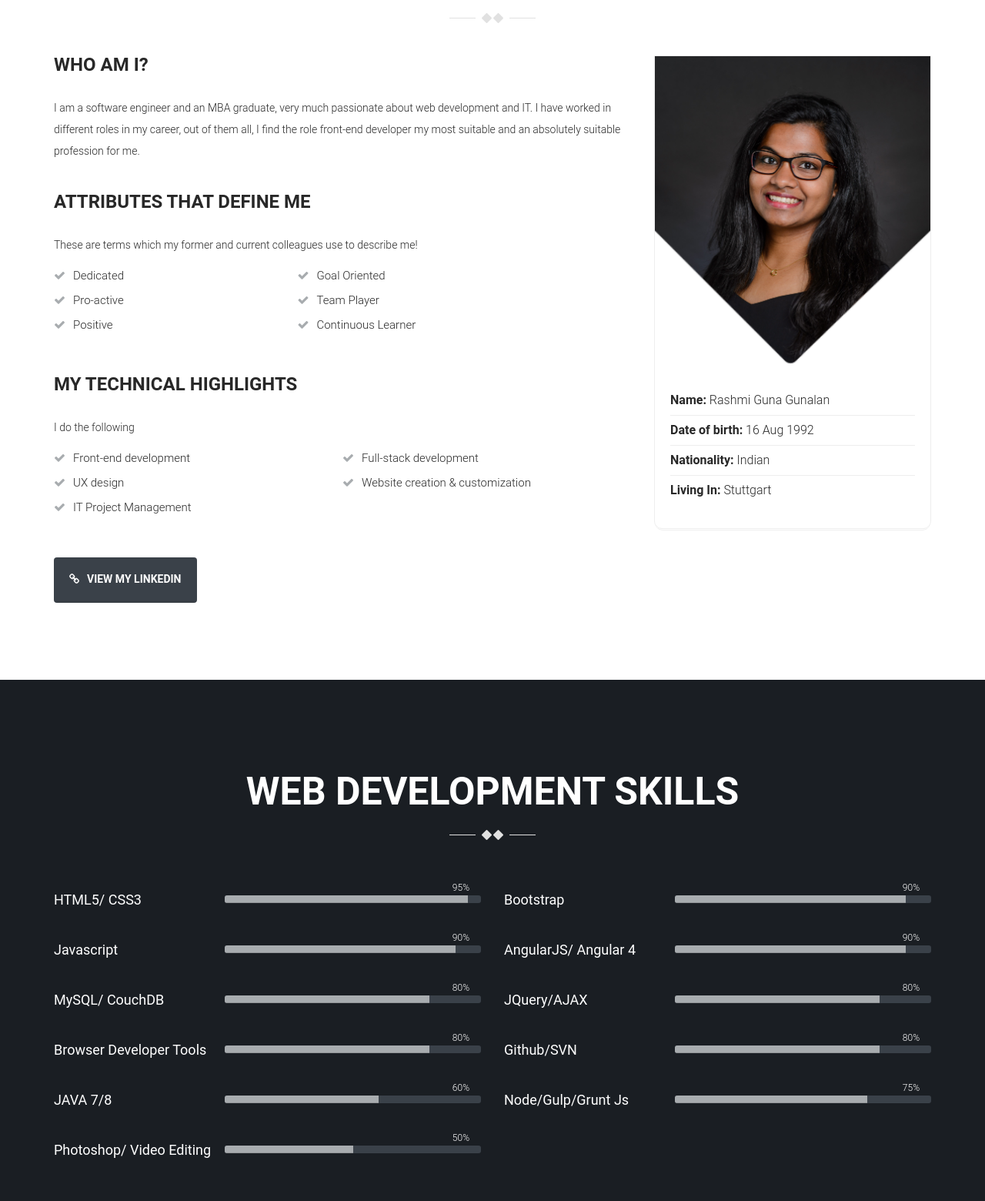
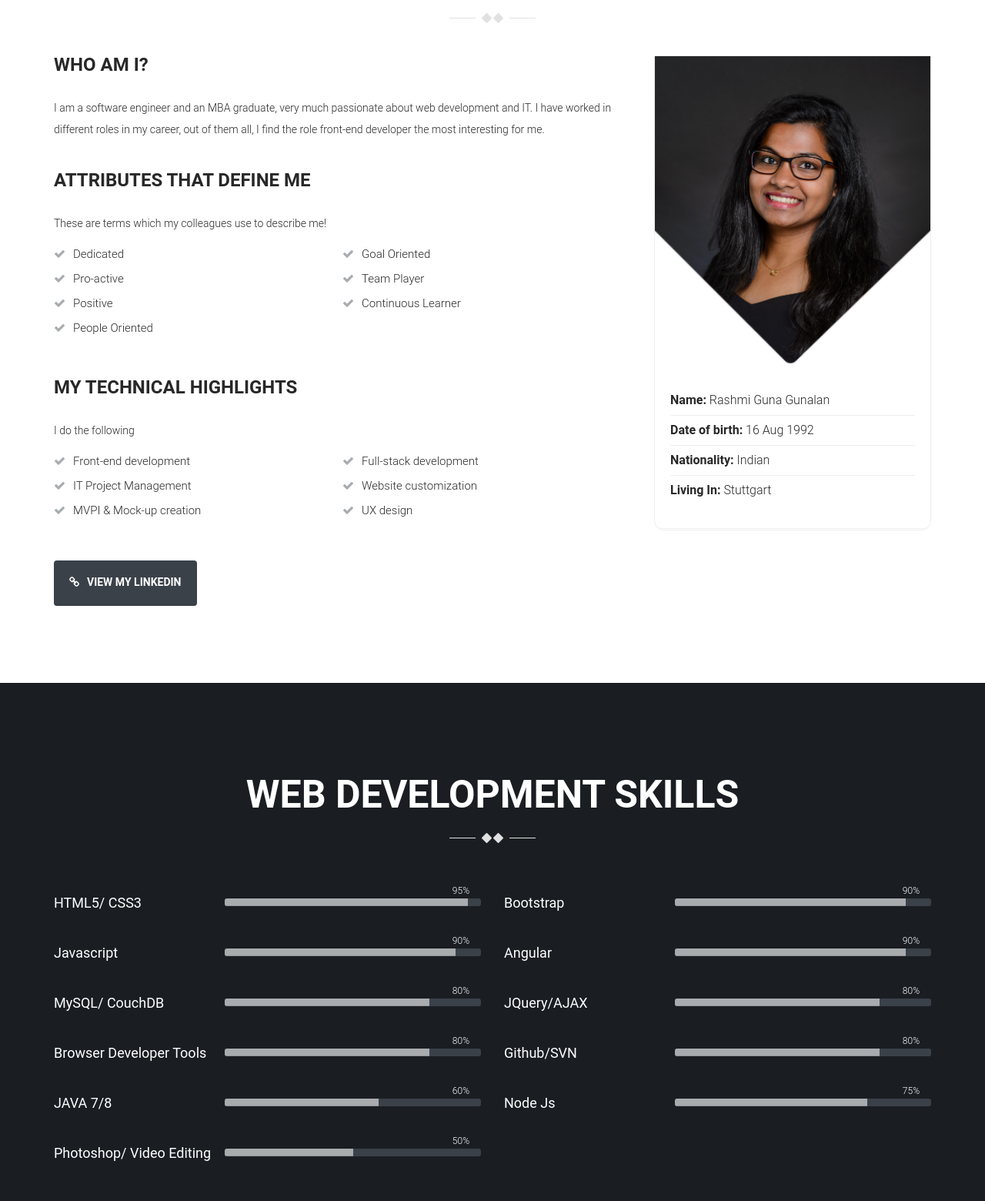
Before and after one commit to RashmiGunalan/RashmiGunalan.github.io, a plain HTML site: page index.html in a window 1280 px wide. Shown: the part 240-1800 px from the top of the page at 77% size. Drawn offline with Linux system fonts and the light colour scheme; some packages are replaced by stand-ins of ours; a script that the page names is missing.

Commit message:
Update index.html

```diff
--- a/index.html
+++ b/index.html
@@ -69,12 +69,12 @@
           <div class="col-md-8 col-md-pull-4">
             <div class="short-info wow fadeInUp">
               <h3>Who am I?</h3>
-              <p>I am a software engineer and an MBA graduate, very much passionate about web development and IT. I have worked in different roles in my career, out of them all, I find the role front-end developer my most suitable and an absolutely suitable profession for me.</p>
+              <p>I am a software engineer and an MBA graduate, very much passionate about web development and IT. I have worked in different roles in my career, out of them all, I find the role front-end developer the most interesting for me.</p>
             </div>
 
             <div class="short-info wow fadeInUp">
               <h3>Attributes that define me</h3>
-              These are terms which my former and current colleagues use to describe me!
+              These are terms which my colleagues use to describe me!
               <ul class="list-check">
                 <li>Dedicated</li>
                 <li>Goal Oriented</li>
@@ -82,6 +82,7 @@
                 <li>Team Player</li>
                 <li>Positive</li>
                 <li>Continuous Learner</li>
+		<li>People Oriented</li>
               </ul>
             </div>
 
@@ -91,9 +92,10 @@
               <ul class="list-check">
                 <li>Front-end development</li>
                 <li>Full-stack development</li>
-                <li>UX design</li>
-                <li>Website creation & customization</li>
-                <li>IT Project Management</li>
+		<li>IT Project Management</li>
+                <li>Website customization</li>
+		<li>MVPI & Mock-up creation</li>
+		<li>UX design</li>
               </ul>
             </div>
 
@@ -174,7 +176,7 @@
             </div><!-- /.skill-progress -->
 
             <div class="skill-progress">
-              <div class="skill-title"><h3>AngularJS/ Angular 4</h3></div>
+              <div class="skill-title"><h3>Angular</h3></div>
               <div class="progress">
                 <div class="progress-bar six-sec-ease-in-out" role="progressbar" aria-valuenow="90" aria-valuemin="0" aria-valuemax="100" ><span>90%</span>
                 </div>
@@ -198,7 +200,7 @@
             </div><!-- /.skill-progress -->
 
 	<div class="skill-progress">
-              <div class="skill-title"><h3>node/gulp/grunt js</h3></div>
+              <div class="skill-title"><h3>node js</h3></div>
               <div class="progress">
                 <div class="progress-bar six-sec-ease-in-out" role="progressbar" aria-valuenow="75" aria-valuemin="0" aria-valuemax="100" ><span>75%</span>
                 </div>
@@ -341,7 +343,7 @@
 
                                         <div class="timeline-body">
                                             <p>Subjects Focused: Procurement, Corporate Strategy, International Negotiation,
-                                            Information Process Management, Project Management and Leadership & Change Managment</p>
+                                            Information Process Management, Project Management, and Leadership & Change Managment</p>
                                         </div><!-- /timeline-body -->
                                     </div> <!-- /timeline-content -->
                                 </div> <!-- /timeline-panel -->
```
